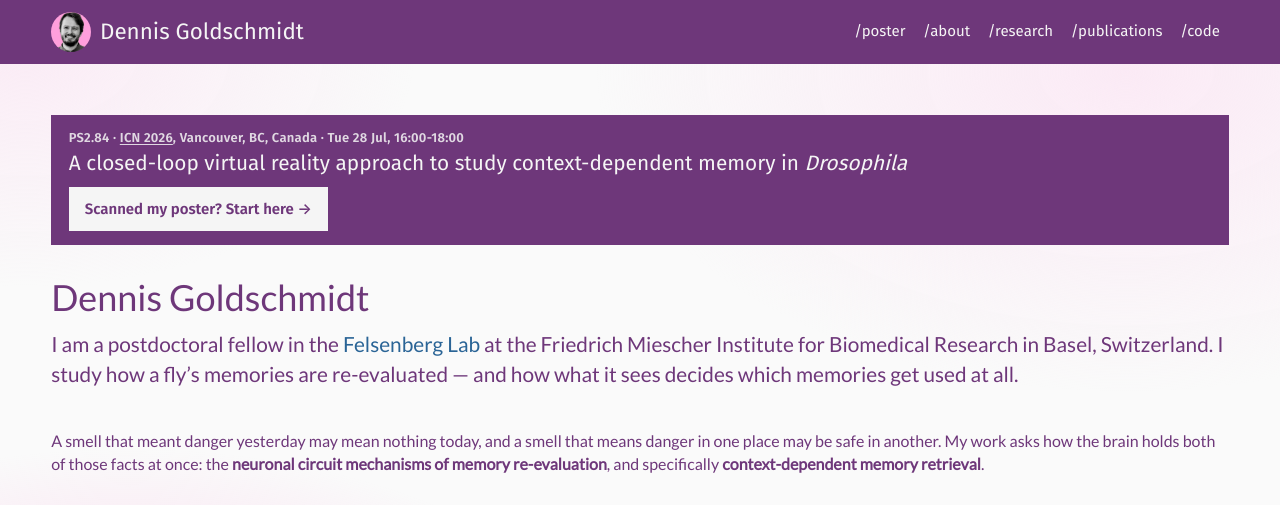
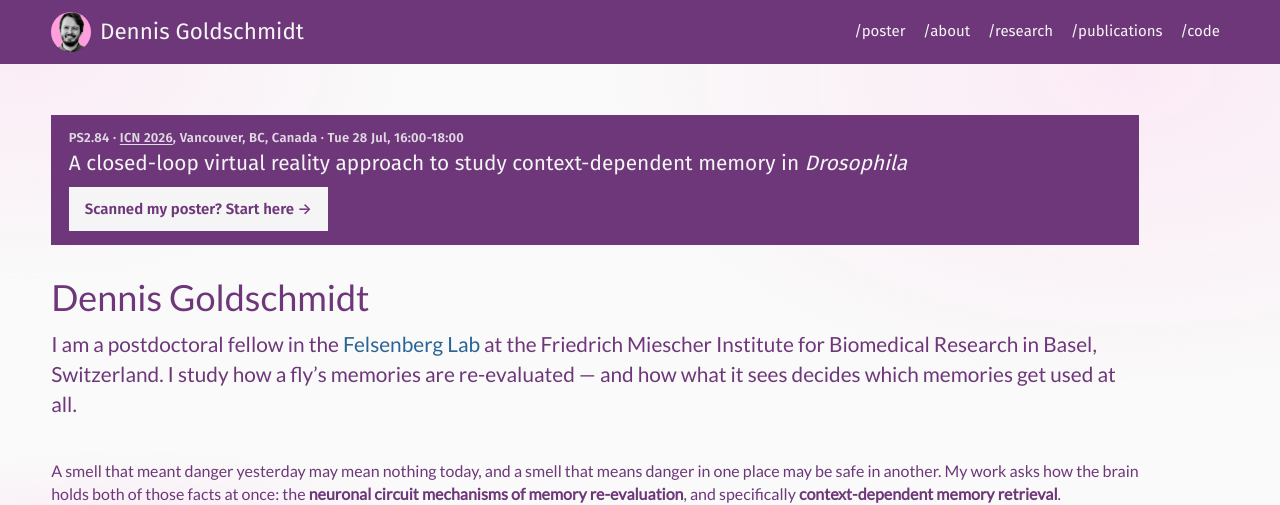
Before and after one commit to degoldschmidt/degoldschmidt.github.io, a Jekyll site: the page built from index.html, in a window 1280 px wide. Shown: the top 505 px of the page. Built offline with Jekyll 4.4.1, drawn with Linux system fonts in a browser that asks for light colours; grey boxes are pictures that could not be loaded.

Commit message:
Design step 2: give the page a grid
The container was full width but the page had no layout, so a wide screen
showed both failure modes at once — half the viewport empty, and text
running ~300 characters a line at 2560px.

.content is now a three-track grid: gutter | content | gutter, with a
`full` line kept for a future full-bleed child. Every block sits in the
content track and running text limits itself inside it, so prose stops at
--measure (68rem) while figures and card grids stay wide. Measured:

           text    media   viewport
    @390    350      350      390
    @1440  1088     1331     1440
    @2560  1088     1440     2560

Two things this took two attempts to get right, both now recorded in the
stylesheet:

- The content track must be a DEFINITE width, `min(…, 100% - gutters)`,
  not `minmax(0, …)`. With a minmax it competes with the gutter tracks and
  grid splits the shortfall equally — on a 390px phone that gave content
  117px and handed the other two thirds to margin.
- The first version gave prose its own centred track with media breaking
  out either side. That is a real editorial pattern, but at this page
  width the breakout was only ~120px, so the homepage rendered its banner,
  its prose and its gallery at three different left edges and read as a
  bug. Everything is flush now; alignment is worth more than 120px.

Also here: .media loses its 46rem cap so figures use the width;
.pub-list gets a tighter measure of its own, min(--measure, 56rem),
because a citation has no sentence rhythm to help the eye find the next
line; and a group containing a single card spans two tracks via
:only-child, so the "Now" section reads as emphasis rather than as a
rendering fault.

Verified: 72 page x width combinations, no horizontal overflow, and every
block on a page shares one left edge at 390/1440/2560.

Co-Authored-By: Claude Opus 5 (1M context) <noreply@anthropic.com>
Claude-Session: https://claude.ai/code/session_01B92kTq6btsk1imhVp8yB2d

```diff
--- a/css/main.css
+++ b/css/main.css
@@ -52,14 +52,21 @@ layout: null
   --text-hero: clamp(1.6rem, 1.19rem + 1.76vw, 2.4rem);
 
   --gutter: clamp(1.25rem, 4vw, 3.4rem);
-  /* How wide a run of text is allowed to get. ONE KNOB — every text block
-     below uses it, so line length is tuned here and nowhere else.
+  /* The two widths the page grid is built from.
 
-     `none` lets text fill the content box, which is what was asked for. The
-     cost is real: at a 2560px viewport a paragraph runs about 300 characters
-     per line, against the 45-75 that is comfortable to read. If that starts to
-     bother you, put a value back — 68rem is roomy, 44rem was the old cap. */
-  --measure: none;
+     --measure      how wide a run of text may get.  68rem is ~1088px, ~130
+                    characters. Above the 45-75 that is textbook comfortable,
+                    deliberately: this page should read wide. It was briefly
+                    `none`, which put a paragraph at ~300 characters on a 2560px
+                    monitor — too far.
+     --measure-wide how wide figures, card grids and the banner may get. The
+                    difference between the two is what gives media something to
+                    break out INTO, so a wide screen gains content instead of
+                    empty margin.
+
+     Tune line length here and nowhere else. */
+  --measure: 68rem;
+  --measure-wide: 90rem;
   --font-body: "Lato", -apple-system, BlinkMacSystemFont, "Segoe UI", sans-serif;
   --font-display: "Fira Sans", var(--font-body);
   --ease: cubic-bezier(0.645, 0.045, 0.355, 1);
@@ -272,20 +279,44 @@ a:hover {
   outline-color: var(--paper);
 }
 
-/* ---------- content (replaces container-fluid > row > col-md-12) ---------- */
-/* Fills the viewport, inset by the gutter. No outer cap: the page used to stop
-   at 80rem and centre, which on a wide monitor left a fixed column stranded in
-   the middle of the screen.
+/* ---------- content: the page grid ----------
 
-   The cap is not needed to keep text readable, because that is done where it
-   belongs — on the text. `.prose` holds every run of prose to 44rem, `.pub-list`
-   to 60rem, `.media` to 46rem. Grids are deliberately uncapped so they gain
-   columns on a wide screen instead of leaving it empty.
+     full  ├───────────────────────────────────────┤   edge to edge, unused today
+     wide  │   ├───────────────────────────────┤   │   every block starts here
+     text  │   ├─────────────────┤             │   │   prose stops early
+           gutter                                  gutter
 
-   So: measure is enforced per component, not by a container that also
-   constrains things which want the room. */
+   ONE left edge. An earlier version of this gave prose its own centred track
+   with media breaking out either side, which is a real editorial pattern — but
+   at this page width the breakout was only ~120px, so the homepage rendered
+   its banner, its prose and its gallery at three different left edges and read
+   as a bug rather than a device. Everything is flush now, and width is used by
+   letting the things that benefit from it stay wide while running text stops at
+   its measure. Alignment beats the extra 120px.
+
+   The wide track is a DEFINITE width, not `minmax(0, …)`. That distinction is
+   load-bearing and cost a measurement to find: with a minmax, the content track
+   and the gutters grow toward their maxima together, and when there is not
+   enough room grid splits the space equally between them. On a 390px phone an
+   earlier form of this gave the content 117px and handed the rest to margin.
+   `min(…, 100% - gutters)` resolves before any distribution, so content takes
+   what it needs first.
+
+   Horizontal padding is gone — the gutter is a track now, so a future
+   full-bleed child can actually reach the edge. Vertical padding stays. */
 .content {
-  padding: var(--gutter);
+  display: grid;
+  grid-template-columns:
+    [full-start] minmax(var(--gutter), 1fr)
+    [wide-start] min(var(--measure-wide), calc(100% - var(--gutter) * 2))
+    [wide-end] minmax(var(--gutter), 1fr) [full-end];
+  padding-block: var(--gutter);
+}
+/* Everything, including unclassed children — the bare <h2> section headings on
+   /publications rely on this. Running text then limits itself: see the
+   `max-width: var(--measure)` on .prose, and the tighter one on .pub-list. */
+.content > * {
+  grid-column: wide;
 }
 
 /* Display type scales with the viewport rather than sitting at one fixed size.
@@ -330,11 +361,16 @@ h3 {
    can't silently desynchronise the numbering the way the hard-coded 9/10 did. */
 /* Its own measure now. These are long unbroken citation lines, and with the
    80rem container gone they would otherwise run the full width of a monitor. */
+/* Tighter than prose, on purpose. A citation is an unbroken run of names,
+   title, journal and DOI with no sentence rhythm to help the eye back to the
+   next line, so it wants a shorter measure than a paragraph does. `min()`
+   rather than a bare literal, so it follows --measure down if that is ever
+   reduced but never exceeds it. */
 .pub-list {
   list-style: none;
   margin: 0 0 2rem;
   padding: 0;
-  max-width: var(--measure);
+  max-width: min(var(--measure), 56rem);
 }
 .pub-list > li {
   counter-increment: item -1;
@@ -365,6 +401,17 @@ h3 {
   border: 1px solid var(--rule);
   display: flex;
   flex-direction: column;
+}
+/* A group with one item rendered as a lone narrow card beside three empty
+   columns, which reads as a layout fault rather than a deliberate emphasis —
+   and it is the "Now" group, the most important on the page. Spanning two
+   tracks makes one item look chosen instead of stranded.
+
+   `:only-child` rather than a data flag: the condition IS "this group has one
+   card", so let the DOM answer it. Collapses to a single column on a phone,
+   where there is only one track to span. */
+.cards > .card:only-child {
+  grid-column: span 2;
 }
 .card img {
   display: block;
@@ -576,7 +623,6 @@ h3 {
   border: 1px solid var(--rule);
   padding: 0.5rem;
   isolation: isolate;
-  max-width: 46rem;
 }
 .media > figcaption {
   padding: 0.5rem 0.25rem 0;
```
